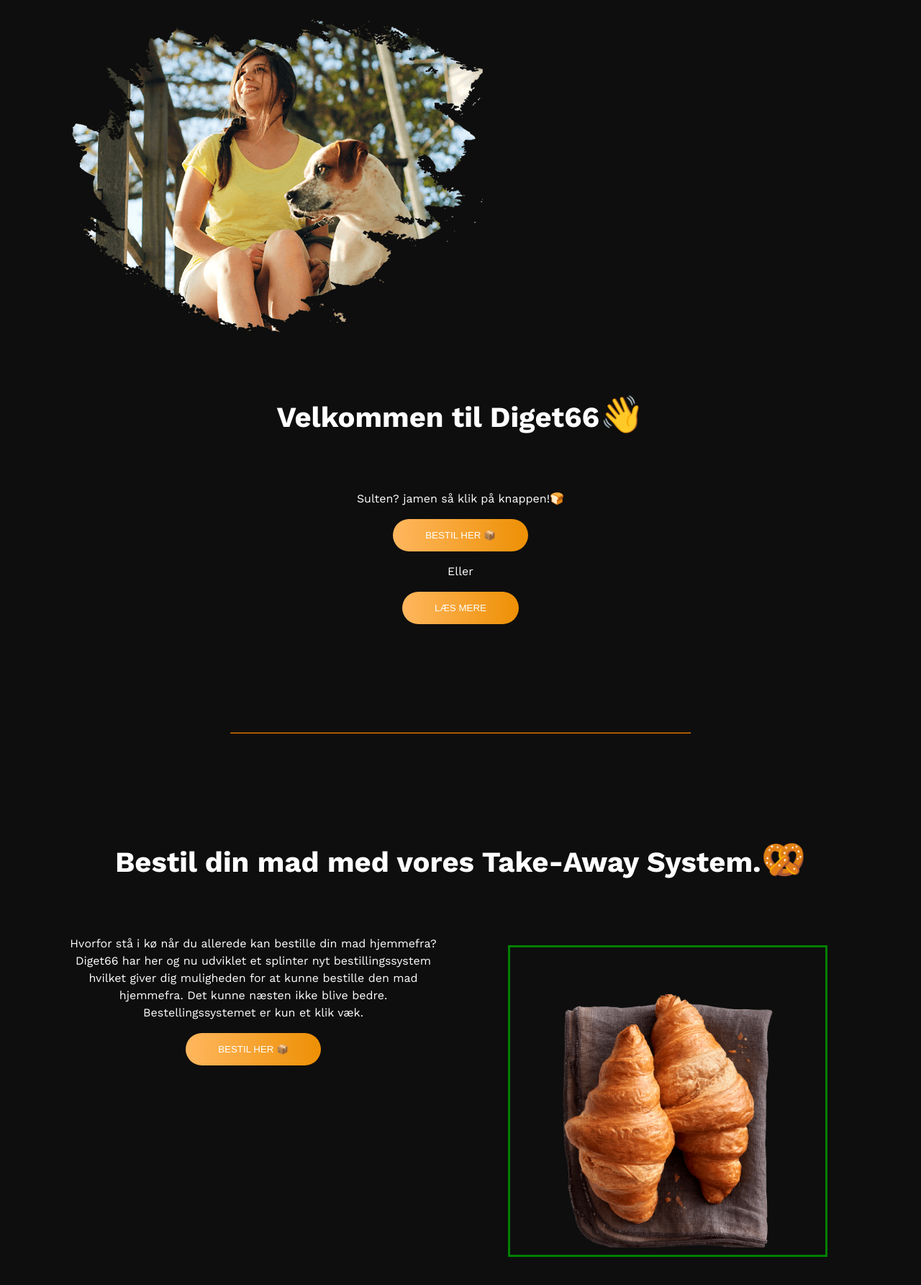
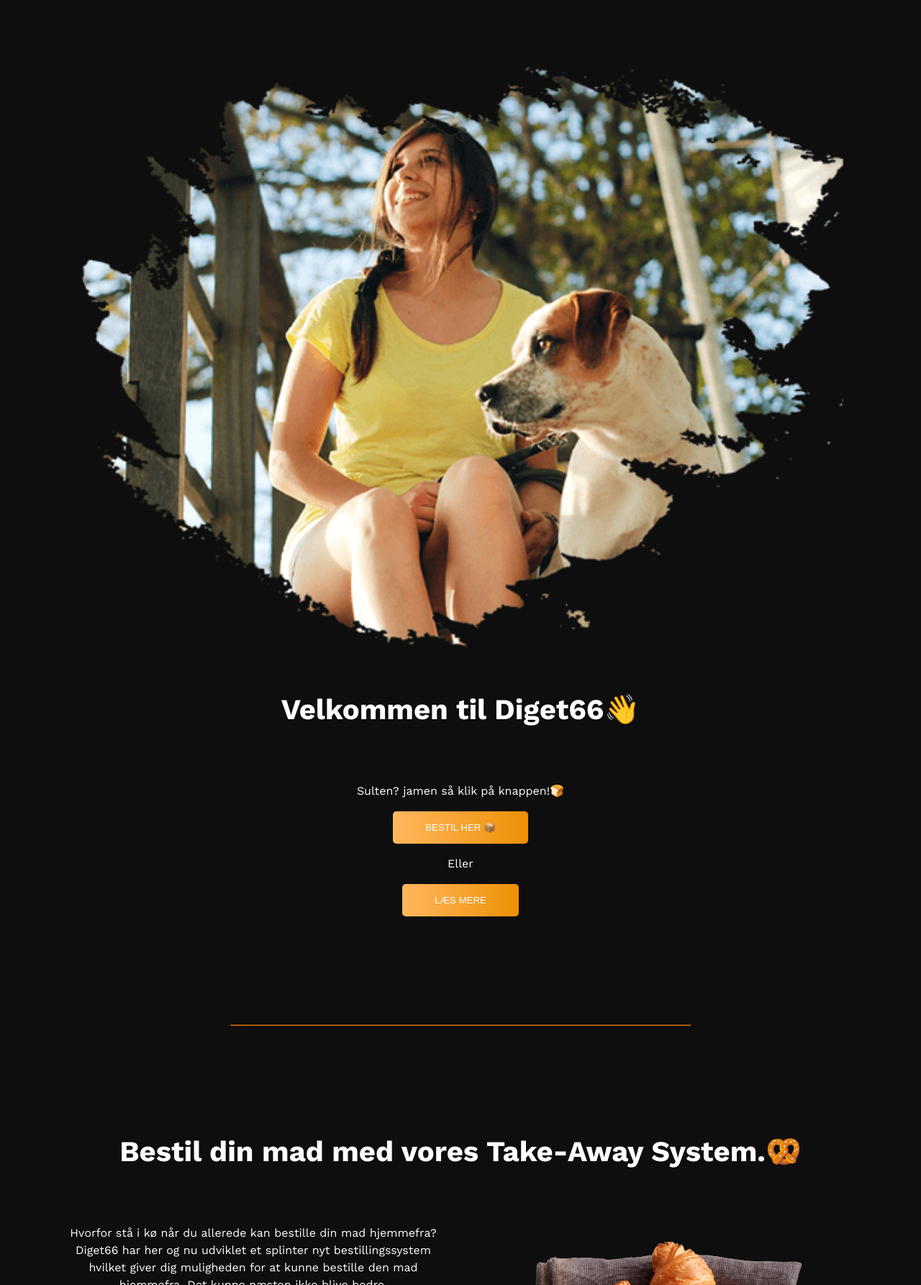
Before and after one commit to aeeux/diget66, a plain HTML site: page index.html in a window 1280 px wide. Shown: the part 135-1920 px from the top of the page at 72% size. Drawn offline with nearby package versions, Linux system fonts and the light colour scheme.

Commit message:
Update styles.css

```diff
--- a/styles.css
+++ b/styles.css
@@ -221,19 +221,30 @@
 }
 
 .heading span{
-    font-size: 50px;
+    font-size: 40px;
 }
+
+/* Images */
 
 .croissant{
   margin: auto;
   width: 100%;
   height: auto;
-  border: 3px solid green;
   padding: 10px;
   margin: 30px auto;
 }
 
 .croissant-img{
+text-align: center;
+}
+
+.hero{
+  width: 100%;
+  height: auto;
+  margin: 30px 0px -50px 0px;
+}
+
+.hero-img{
 text-align: center;
 }
 
@@ -246,16 +257,6 @@
   line-height: 150%;
 }
 
-.croissant{
-  width: 80%;
-  height: auto;
-  padding-top: 65px;
-}
-
-.croissant-img{
-text-align: center;
-
-}
 .btn-center{
   text-align: center;
 }
@@ -270,7 +271,7 @@
      background-size: 200% auto;
      color: white;
      box-shadow: 0 0 0px #eee;
-     border-radius: 40px;
+     border-radius: 5px;
      display: block;
      border: none;
      cursor: pointer;
```
